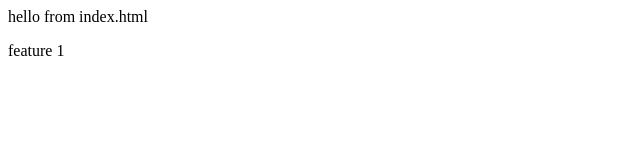
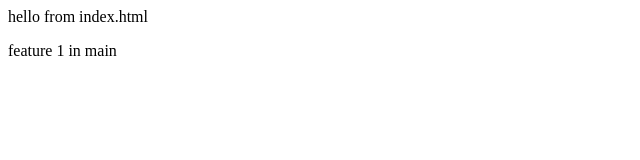
Before and after one commit to Akashnitp321/localrepo3, a plain HTML site: page index.html in a window 1280 px wide. Shown: the full height of the page, 0-640 px from the left. Drawn offline with Linux system fonts and the light colour scheme.

Commit message:
add main

```diff
--- a/index.html
+++ b/index.html
@@ -1,2 +1,2 @@
 <p>hello from index.html</p>
-<p>feature 1</p>
+<p>feature 1 in main</p>
```
